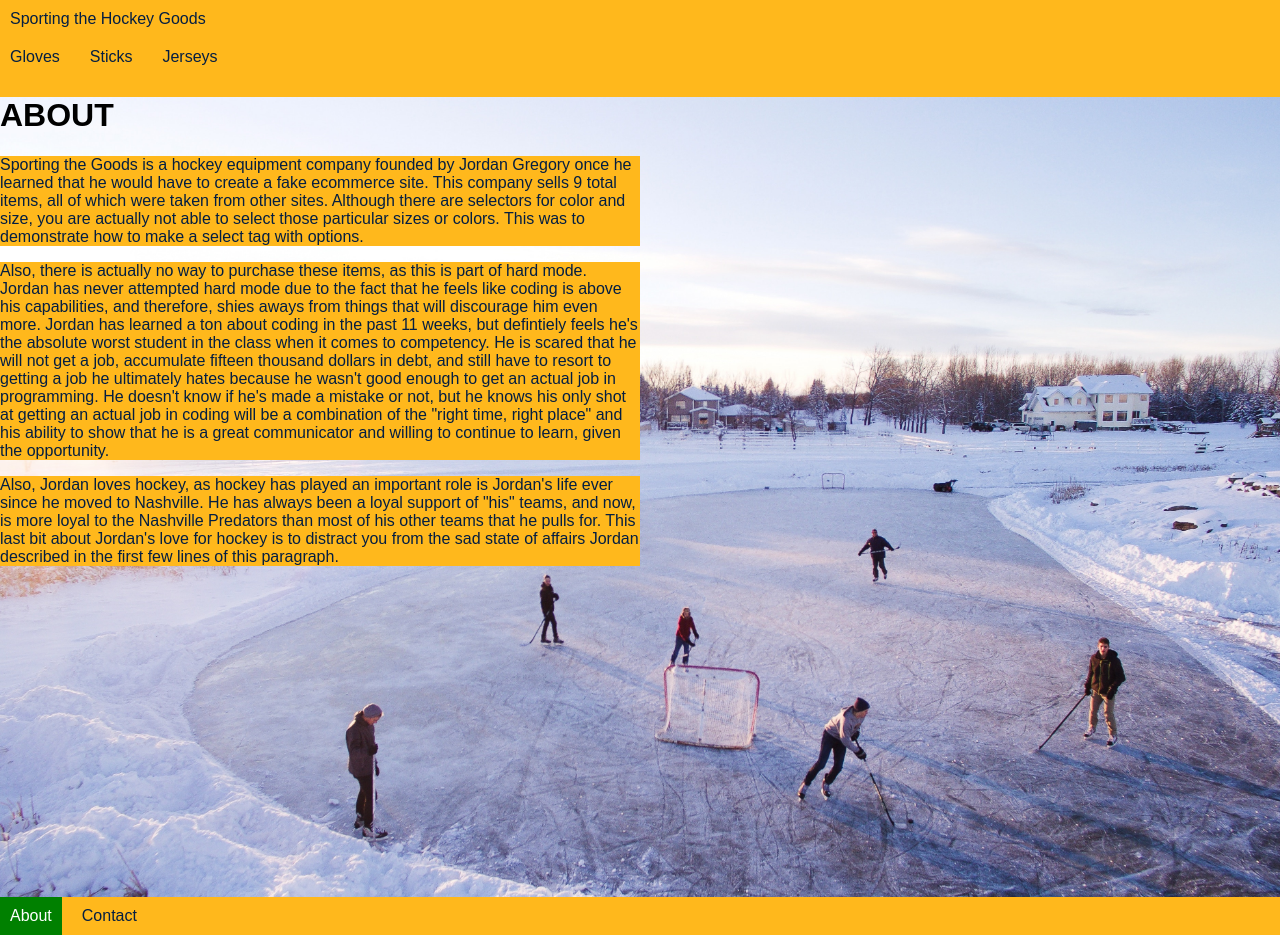
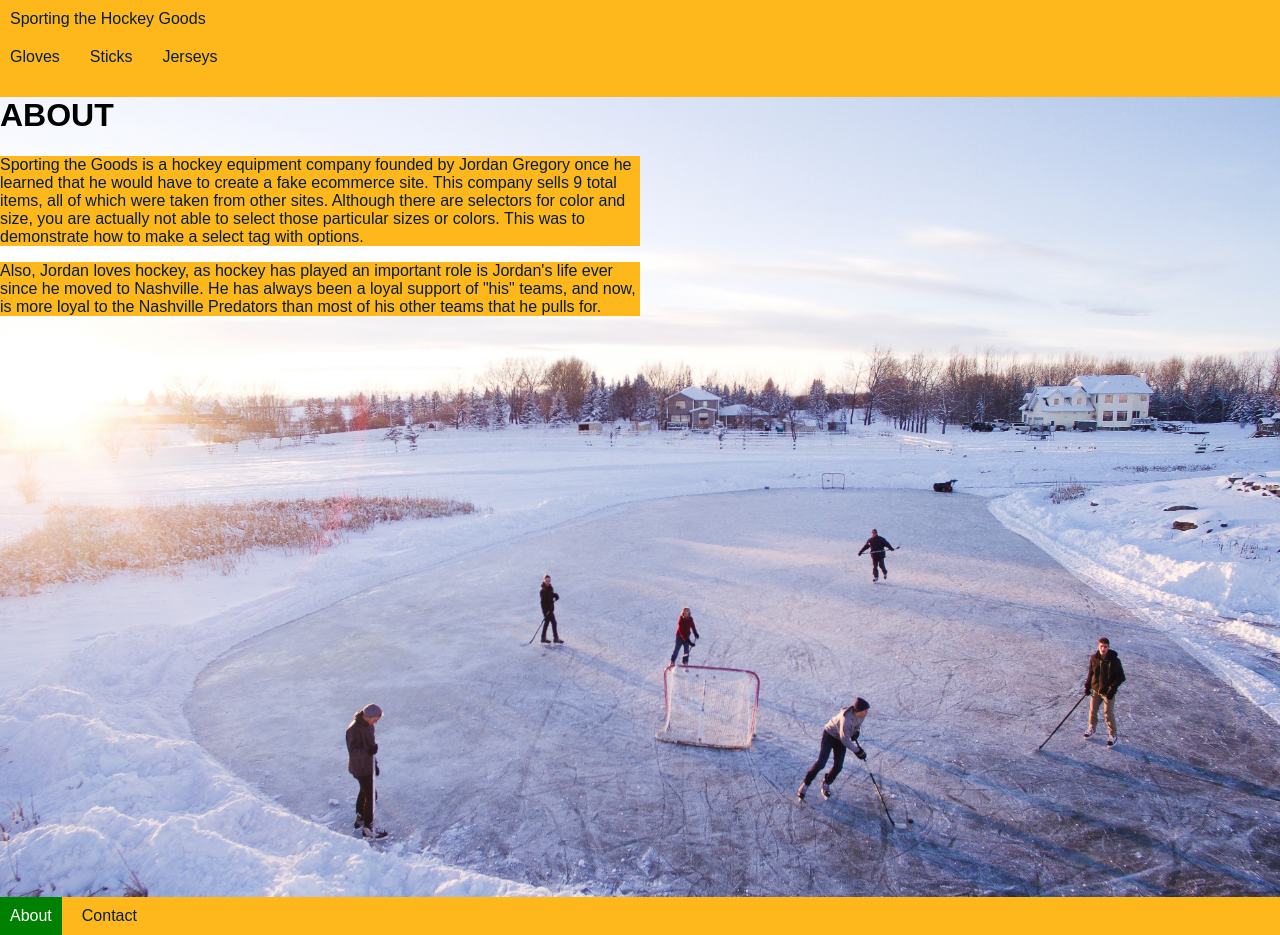
Before and after one commit to jordangregory/sporting-the-goods, a React (Create React App) app: page /about in a window 1280 px wide. Built offline with nearby package versions, Linux system fonts and the light colour scheme.

Commit message:
refactored about page

```diff
--- a/src/components/About.js
+++ b/src/components/About.js
@@ -29,30 +29,12 @@ class About extends Component {
           actually not able to select those particular sizes or colors. This was
           to demonstrate how to make a select tag with options.
         </p>
-        <p style={styles.paragraph}>
-          Also, there is actually no way to purchase these items, as this is
-          part of hard mode. Jordan has never attempted hard mode due to the
-          fact that he feels like coding is above his capabilities, and
-          therefore, shies aways from things that will discourage him even more.
-          Jordan has learned a ton about coding in the past 11 weeks, but
-          defintiely feels he's the absolute worst student in the class when it
-          comes to competency. He is scared that he will not get a job,
-          accumulate fifteen thousand dollars in debt, and still have to resort
-          to getting a job he ultimately hates because he wasn't good enough to
-          get an actual job in programming. He doesn't know if he's made a
-          mistake or not, but he knows his only shot at getting an actual job in
-          coding will be a combination of the "right time, right place" and his
-          ability to show that he is a great communicator and willing to
-          continue to learn, given the opportunity.
-        </p>
+
         <p style={styles.paragraph}>
           Also, Jordan loves hockey, as hockey has played an important role is
           Jordan's life ever since he moved to Nashville. He has always been a
           loyal support of "his" teams, and now, is more loyal to the Nashville
-          Predators than most of his other teams that he pulls for. This last
-          bit about Jordan's love for hockey is to distract you from the sad
-          state of affairs Jordan described in the first few lines of this
-          paragraph.
+          Predators than most of his other teams that he pulls for.
         </p>
       </div>
     );
```
